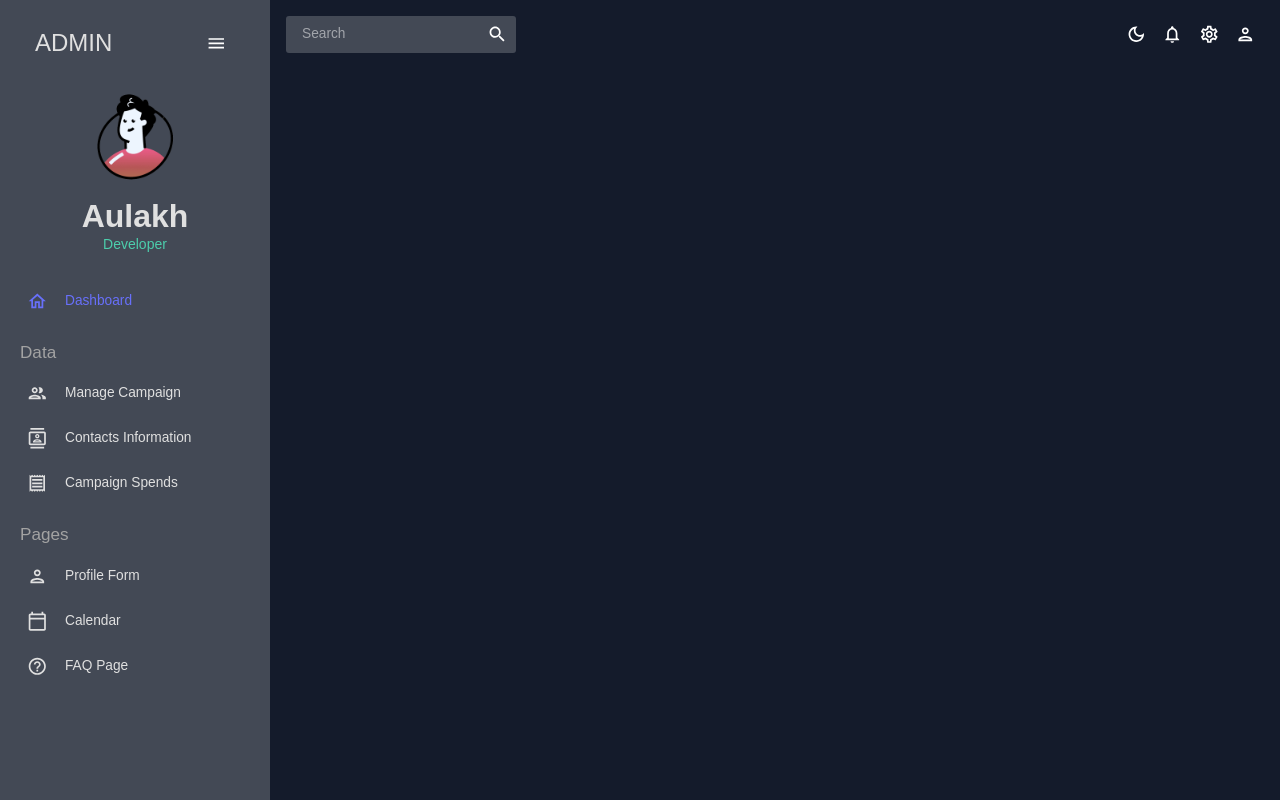
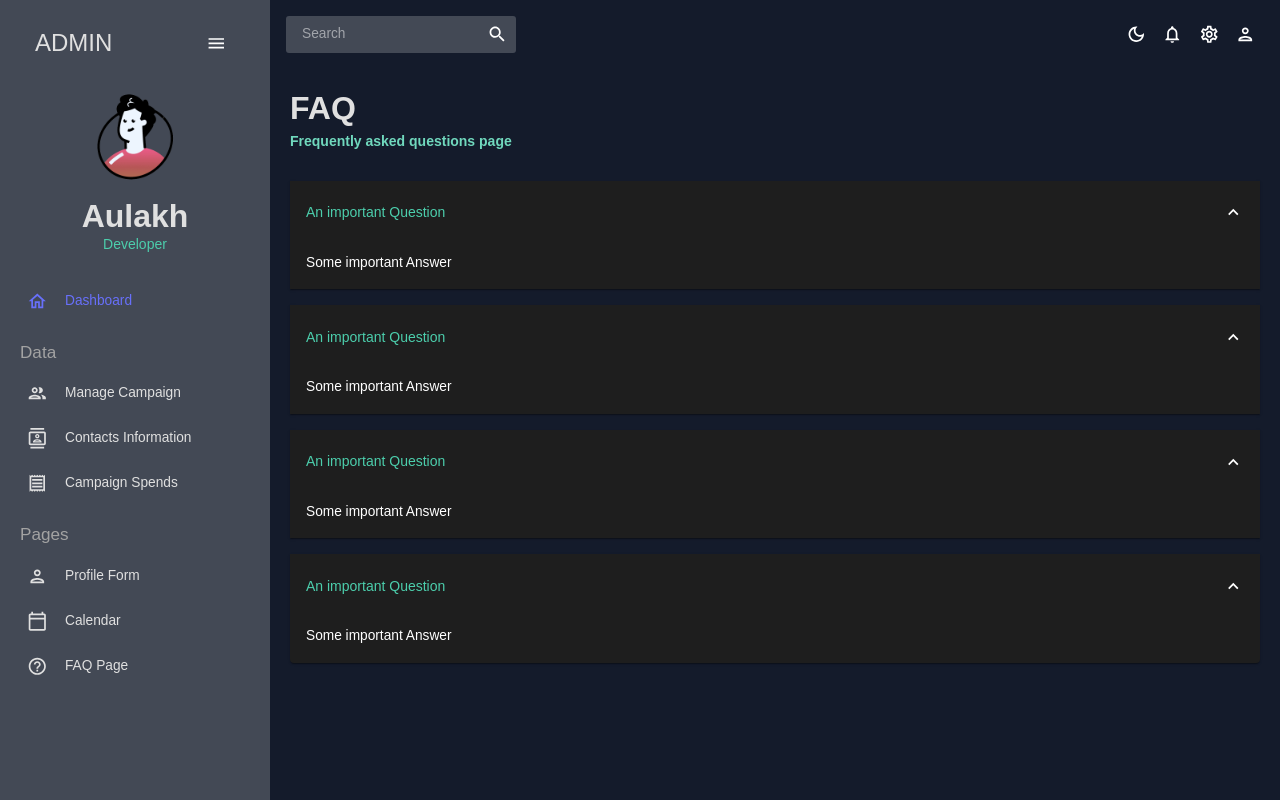
Before and after one commit to kamaljitkaur98/camp-metrics-dashboard, a React (Create React App) app: page /faq in a window 1280 px wide. Built offline with nearby package versions, Linux system fonts and the light colour scheme.

Commit message:
add: FAQ page

```diff
--- a/src/App.js
+++ b/src/App.js
@@ -12,7 +12,7 @@
 import Form from "./scenes/form";
 // import Line from "./scenes/global/line";
 // import Pie from "./scenes/global/pie";
-// import FAQ from "./scenes/global/faq";
+import FAQ from "./scenes/faq";
 // import Geography from "./scenes/global/geography";
 
 import Dashboard from "./scenes/dashboard"
@@ -39,10 +39,11 @@
                 <Route path="/spends" element={<Spends />} />
                  <Route path="/form" element={<Form />} />
                  <Route path="/calendar" element={<Calendar />} />
+                 <Route path="/faq" element={<FAQ />} />
                 {/* <Route path="/bar" element={<Bar />} />
                 <Route path="/pie" element={<Pie />} />
                 <Route path="/line" element={<Line />} />
-                <Route path="/faq" element={<FAQ />} />
+
                 <Route path="/geography" element={<Geography />} />
                 <Route path="/calendar" element={<Calendar />} /> */}
               </Routes>
--- /dev/null
+++ b/src/scenes/faq/index.jsx
@@ -0,0 +1,74 @@
+import { Box, useTheme, Typography } from "@mui/material";
+import Header from "../../components/Header";
+import Accordion from "@mui/material/Accordion";
+import AccordionSummary from "@mui/material/AccordionSummary";
+import AccordionDetails from "@mui/material/AccordionDetails";
+import ExpandMoreIcon from "@mui/icons-material/ExpandMore";
+import { tokens } from "../../theme";
+
+const FAQ = () => {
+
+    const theme = useTheme();
+    const colors = tokens(theme.palette.mode)
+
+    return (
+        <Box m="20px">
+            <Header title="FAQ" subtitle="Frequently asked questions page" />
+
+            <Accordion defaultExpanded>
+                <AccordionSummary expandIcon={<ExpandMoreIcon />}>
+                    <Typography color={colors.greenAccent[500]} variant="h5">
+                        An important Question
+                    </Typography>
+                </AccordionSummary>
+                <AccordionDetails>
+                    <Typography>
+                        Some important Answer
+                    </Typography>
+                </AccordionDetails>
+            </Accordion>
+
+            <Accordion defaultExpanded>
+                <AccordionSummary expandIcon={<ExpandMoreIcon />}>
+                    <Typography color={colors.greenAccent[500]} variant="h5">
+                        An important Question
+                    </Typography>
+                </AccordionSummary>
+                <AccordionDetails>
+                    <Typography>
+                        Some important Answer
+                    </Typography>
+                </AccordionDetails>
+            </Accordion>
+
+            <Accordion defaultExpanded>
+                <AccordionSummary expandIcon={<ExpandMoreIcon />}>
+                    <Typography color={colors.greenAccent[500]} variant="h5">
+                        An important Question
+                    </Typography>
+                </AccordionSummary>
+                <AccordionDetails>
+                    <Typography>
+                        Some important Answer
+                    </Typography>
+                </AccordionDetails>
+            </Accordion>
+
+            <Accordion defaultExpanded>
+                <AccordionSummary expandIcon={<ExpandMoreIcon />}>
+                    <Typography color={colors.greenAccent[500]} variant="h5">
+                        An important Question
+                    </Typography>
+                </AccordionSummary>
+                <AccordionDetails>
+                    <Typography>
+                        Some important Answer
+                    </Typography>
+                </AccordionDetails>
+            </Accordion>
+        </Box>
+    )
+
+}
+
+export default FAQ;
```
